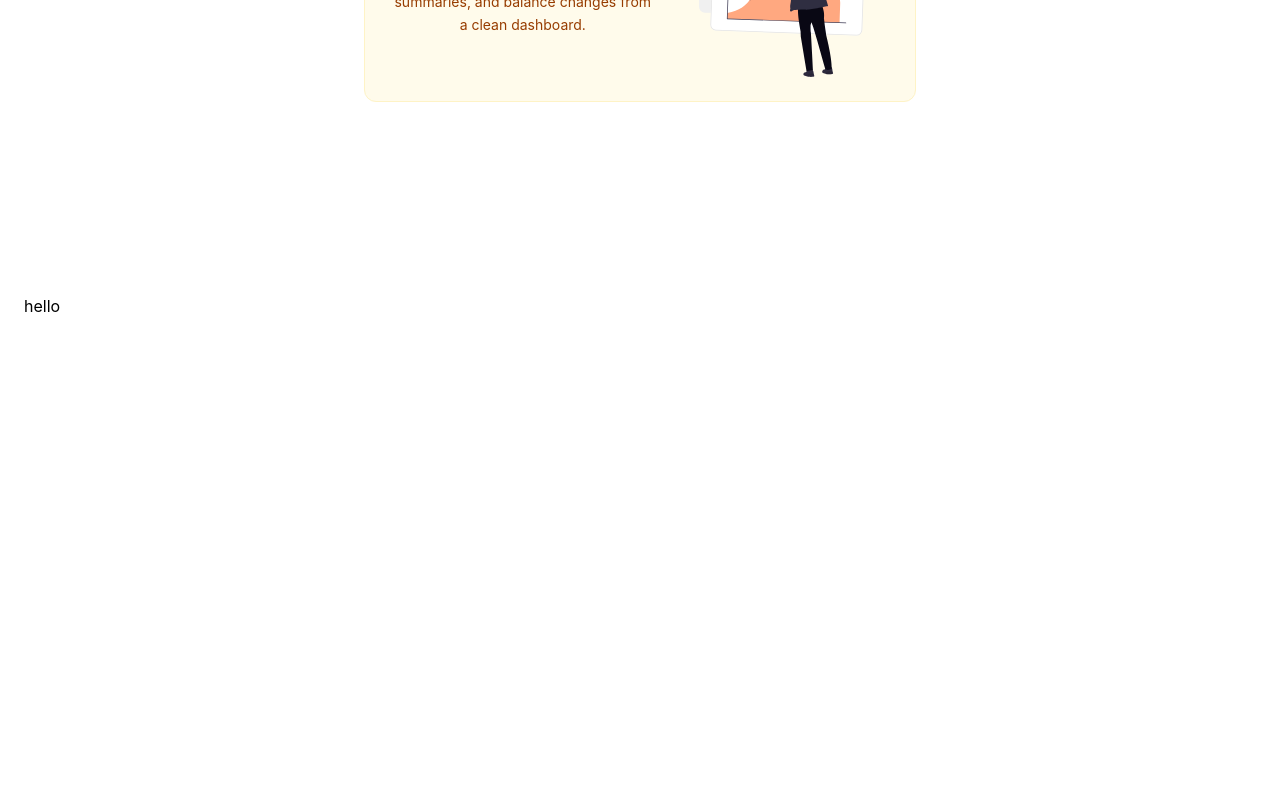
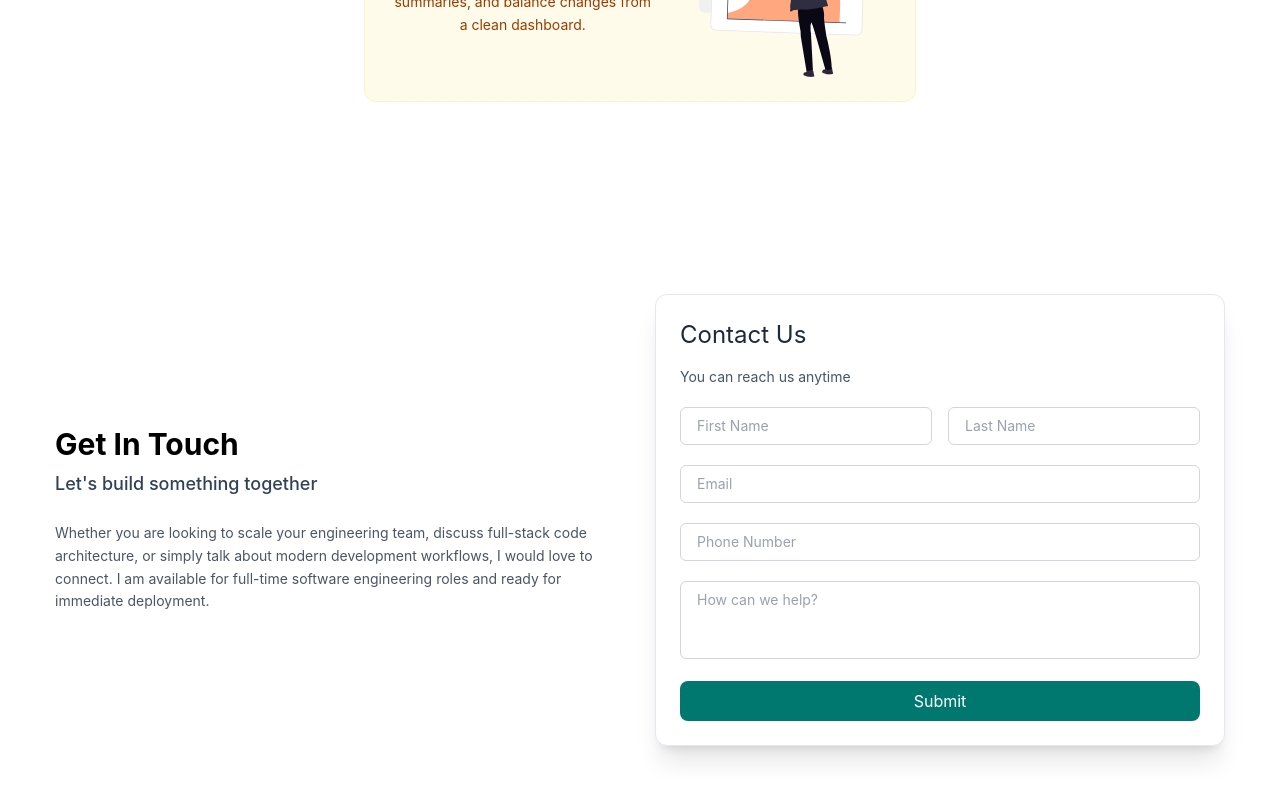
Before and after one commit to nikkoensomo/tracky, a React (Vite) app in the folder client/: page / in a window 1280 px wide. Shown: the part 1910-2710 px from the top of the page. Before the commit the page ends 2324 px from the top, so only its background shows below. Built offline with nearby package versions, Linux system fonts and the light colour scheme; no server answers.

Commit message:
feat: added contact us section and forms

```diff
--- /dev/null
+++ b/client/src/components/forms/ContactUsForm.tsx
@@ -0,0 +1,147 @@
+import { useState } from 'react';
+import type { ContactFormData, ContactFormErrors } from "../../types/contact.types";
+import { Loader, LoaderCircle } from 'lucide-react';
+import CreateButton from '../buttons/reusable/SubmitButton';
+
+const ContactUsForm = () => {
+    const [formData, setFormData] = useState<ContactFormData>({
+        firstName: '',
+        lastName: '',
+        email: '',
+        phoneNumber: '',
+        concern: '',
+    });
+
+    const [errors, setErrors] = useState<ContactFormErrors>({
+        firstName: '',
+        lastName: '',
+        email: '',
+        concern: '',
+        general: '',
+    });
+
+    const [isLoading, setIsLoading] = useState(false);
+
+    const handleChange = (e: React.ChangeEvent<HTMLInputElement | HTMLTextAreaElement>) => {
+        setFormData({ ...formData, [e.target.name]: e.target.value });
+        setErrors({ ...errors, [e.target.name]: '' });
+    }
+
+    const validate = () => {
+        const newErrors: ContactFormErrors = {};
+
+        if (!formData.firstName.trim()) {
+            newErrors.firstName = "Please enter your first name."
+        }
+
+        if (!formData.lastName.trim()) {
+            newErrors.lastName = "Please enter your last name."
+        }
+
+        if (!formData.email.trim()) {
+            newErrors.email = "Please enter your email."
+        }
+
+        if (!formData.concern.trim()) {
+            newErrors.concern = "Please enter your concern."
+        }
+
+        return newErrors;
+    }
+
+    const handleSubmit = async () => {
+        const newErrors: ContactFormErrors = validate();
+
+        if (Object.keys(newErrors).length > 0) {
+            setErrors(newErrors);
+            return;
+        }
+
+        try {
+            setIsLoading(true);
+        } catch (error) {
+            setErrors({
+                ...errors,
+                general: error instanceof Error ? error.message : 'Unknown error.'
+            });
+        } finally {
+            setIsLoading(false);
+        }
+    }
+
+    return (
+        <>
+            <div className="grid gap-4">
+                <div className="grid gap-4 sm:grid-cols-2">
+                    <div>
+                        <input
+                            type="text"
+                            name="firstName"
+                            value={formData.firstName}
+                            onChange={handleChange}
+                            placeholder="First Name"
+                            className="mt-1 w-full rounded-md border border-gray-300 px-4 py-2 text-sm text-zinc-900 placeholder:text-gray-400 focus:outline-none focus:ring-2 focus:ring-zinc-950"
+                        />
+                    </div>
+
+                    <div>
+                        <input
+                            type="text"
+                            name="lastName"
+                            value={formData.lastName}
+                            onChange={handleChange}
+                            placeholder="Last Name"
+                            className="mt-1 w-full rounded-md border border-gray-300 px-4 py-2 text-sm text-zinc-900 placeholder:text-gray-400 focus:outline-none focus:ring-2 focus:ring-zinc-950"
+                        />
+                    </div>
+                </div>
+
+                <div>
+                    <input
+                        type="text"
+                        name="email"
+                        value={formData.email}
+                        onChange={handleChange}
+                        placeholder="Email"
+                        className="mt-1 w-full rounded-md border border-gray-300 px-4 py-2 text-sm text-zinc-900 placeholder:text-gray-400 focus:outline-none focus:ring-2 focus:ring-zinc-950"
+                    />
+                </div>
+
+                <div>
+                    <input
+                        type="tel"
+                        name="phoneNumber"
+                        value={formData.phoneNumber}
+                        onChange={handleChange}
+                        placeholder="Phone Number"
+                        className="mt-1 w-full rounded-md border border-gray-300 px-4 py-2 text-sm text-zinc-900 placeholder:text-gray-400 focus:outline-none focus:ring-2 focus:ring-zinc-950"
+                    />
+                </div>
+
+                <div>
+                    <textarea
+                        name="concern"
+                        value={formData.concern}
+                        onChange={handleChange}
+                        placeholder="How can we help?"
+                        rows={3}
+                        className="mt-1 w-full resize-none rounded-md border border-gray-300 px-4 py-2 text-sm text-zinc-900 placeholder:text-gray-400 focus:outline-none focus:ring-2 focus:ring-zinc-950"
+                    />
+                </div>
+
+                <CreateButton
+                    onClick={handleSubmit}
+                    label={isLoading ? (
+                        <>
+                            <LoaderCircle className="animate-spin" size={20} />
+                        </>
+                    ) : (
+                        'Submit'
+                    )}
+                />
+            </div>
+        </>
+    )
+}
+
+export default ContactUsForm;
--- a/client/src/components/sections/ContactUsSection.tsx
+++ b/client/src/components/sections/ContactUsSection.tsx
@@ -1,10 +1,28 @@
+import { Contact } from "lucide-react";
+import ContactUsForm from "../forms/ContactUsForm";
+
 const ContactUsSection = () => {
     return (
         <>
             <section id="contact" className="scroll-mt-24 px-6 py-24">
-                <div className="flex items-center text-center">
-                    <div>
-                        <span>hello</span>
+                <div className="flex items-center justify-center space-x-6">
+                    <div className="flex flex-col gap-4 max-w-xl">
+                        <div className="flex flex-col gap-2">
+                            <h1 className="text-3xl font-bold">Get In Touch</h1>
+                            <span className="text-lg font-medium text-slate-700">Let's build something together</span>
+                            <p className="text-sm leading-relaxed text-gray-600 mt-4">
+                                Whether you are looking to scale your engineering team, discuss full-stack code
+                                architecture, or simply talk about modern development workflows,
+                                I would love to connect. I am available for full-time software engineering roles
+                                and ready for immediate deployment.
+                            </p>
+                        </div>
+                    </div>
+
+                    <div className="flex flex-col gap-4 bg-white border border-slate-200 rounded-xl shadow-xl p-6">
+                        <span className="text-2xl text-slate-800">Contact Us</span>
+                        <p className="text-sm text-slate-600">You can reach us anytime</p>
+                        <ContactUsForm />
                     </div>
                 </div>
             </section>
```
Also changed, not shown: client/src/types/contact.types.ts (added, +16 -0 lines).
